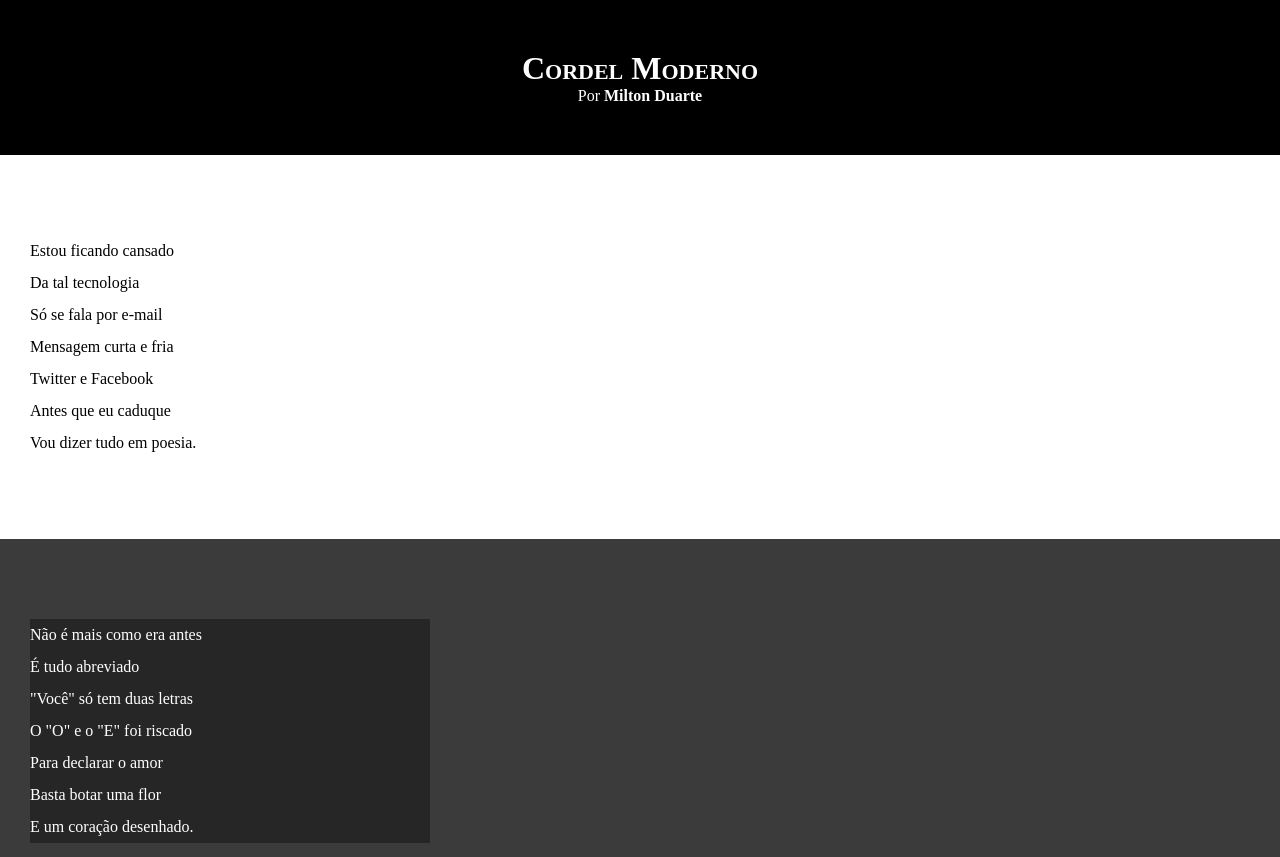
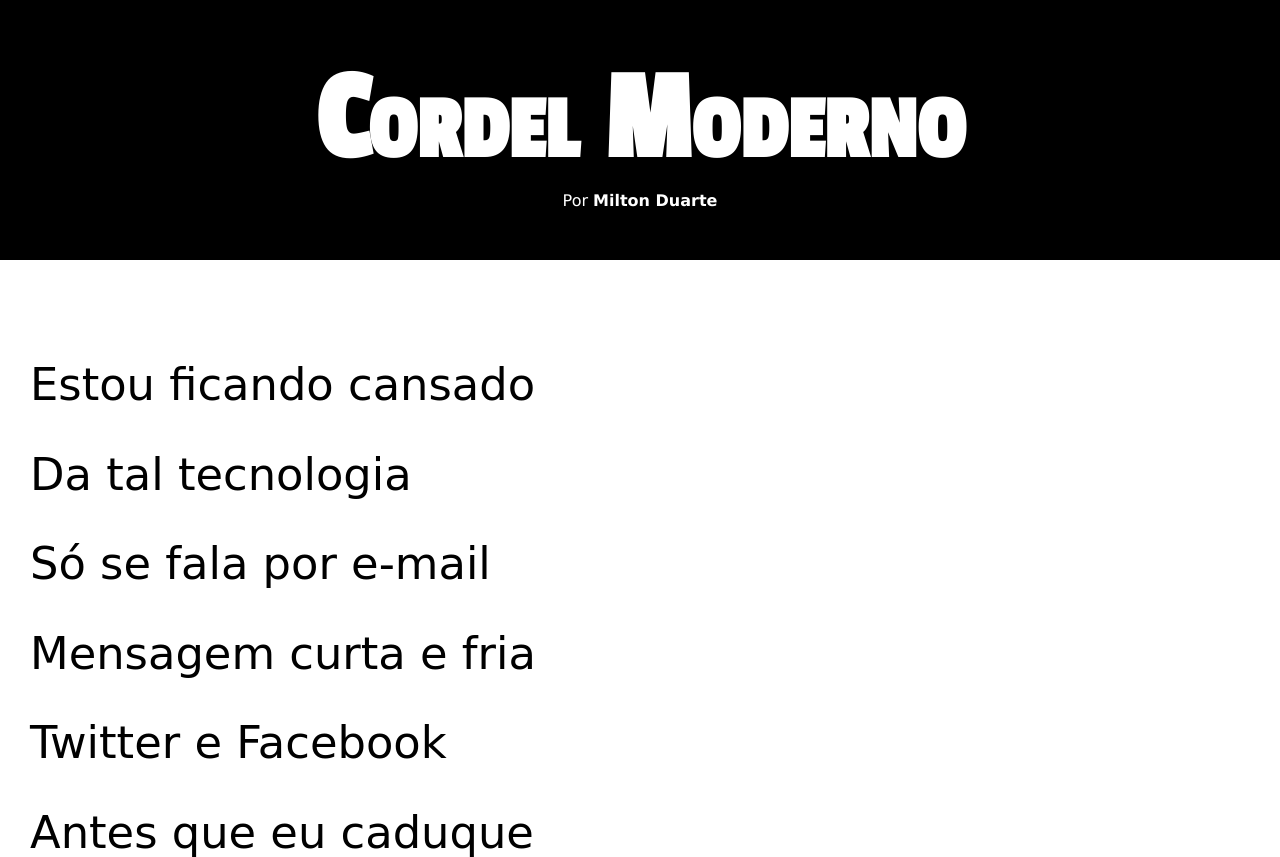
Before and after one commit to pedromelojr/html-css, a plain HTML site: page desafios/d012/index.html in a window 1280 px wide. Shown: the top 857 px of the page. Drawn offline with Linux system fonts and the light colour scheme.

Commit message:
atualização de estilos

```diff
--- a/desafios/d012/estilo/style.css
+++ b/desafios/d012/estilo/style.css
@@ -1,13 +1,25 @@
 @charset "UTF-8";
+
+@import url('https://fonts.googleapis.com/css2?family=Passion+One&display=swap');
+
+@import url('https://fonts.googleapis.com/css2?family=Passion+One&display=swap');
+
+:root{
+    --fonte1: Verdana, Geneva, Tahoma, sans-serif;
+    --fonte2: 'Passion One', cursive;
+    --fonte3: 'Sriracha', cursive;
+}
 
 *{
     margin: 0px;
     padding: 0px;
 }
 
+
 html, body{
     min-height: 100vh;
     background-color: darkgray;
+    font-family: var(--fonte1);
 }
 
 header{
@@ -19,6 +31,8 @@ header{
 header > h1{
     padding-top: 50px;
     font-variant: small-caps;
+    font-family: var(--fonte2);
+    font-size: 10vw;
 }
 
 header > p{
@@ -40,6 +54,8 @@ section{
     padding-bottom: 10vh;
     line-height: 2em;
     padding-left: 30px;
+    font-family: var(--fonte3);
+    font-size: 3.5vw;
 }
 
 section.normal {
@@ -53,7 +69,8 @@ section.imagem{
 }
 
 section.imagem > p{
-    width: 400px;
+    padding: 5px;
+    display: inline-block;
     background-color:rgba(0, 0, 0, 0.349) ;
 }
 
```
